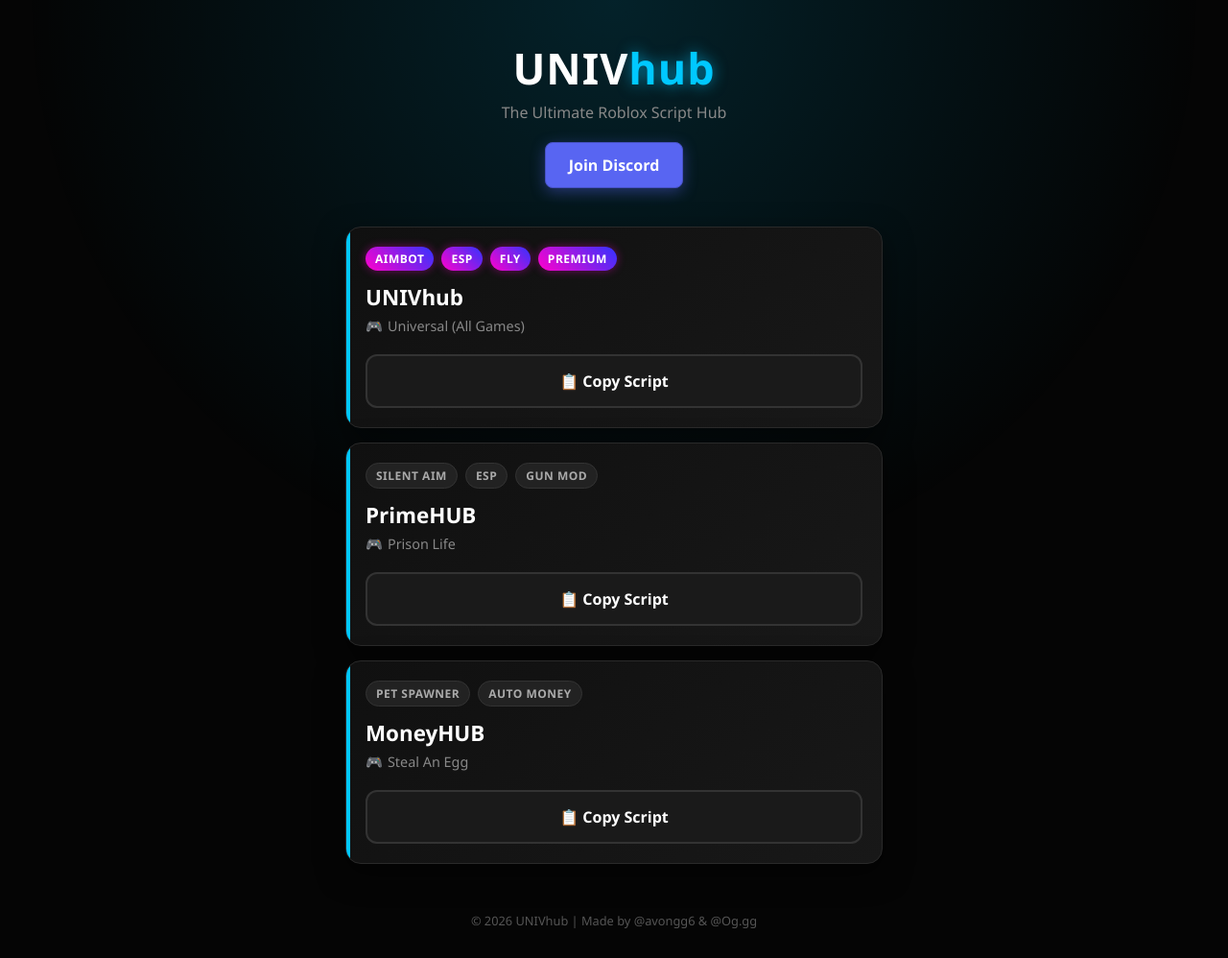
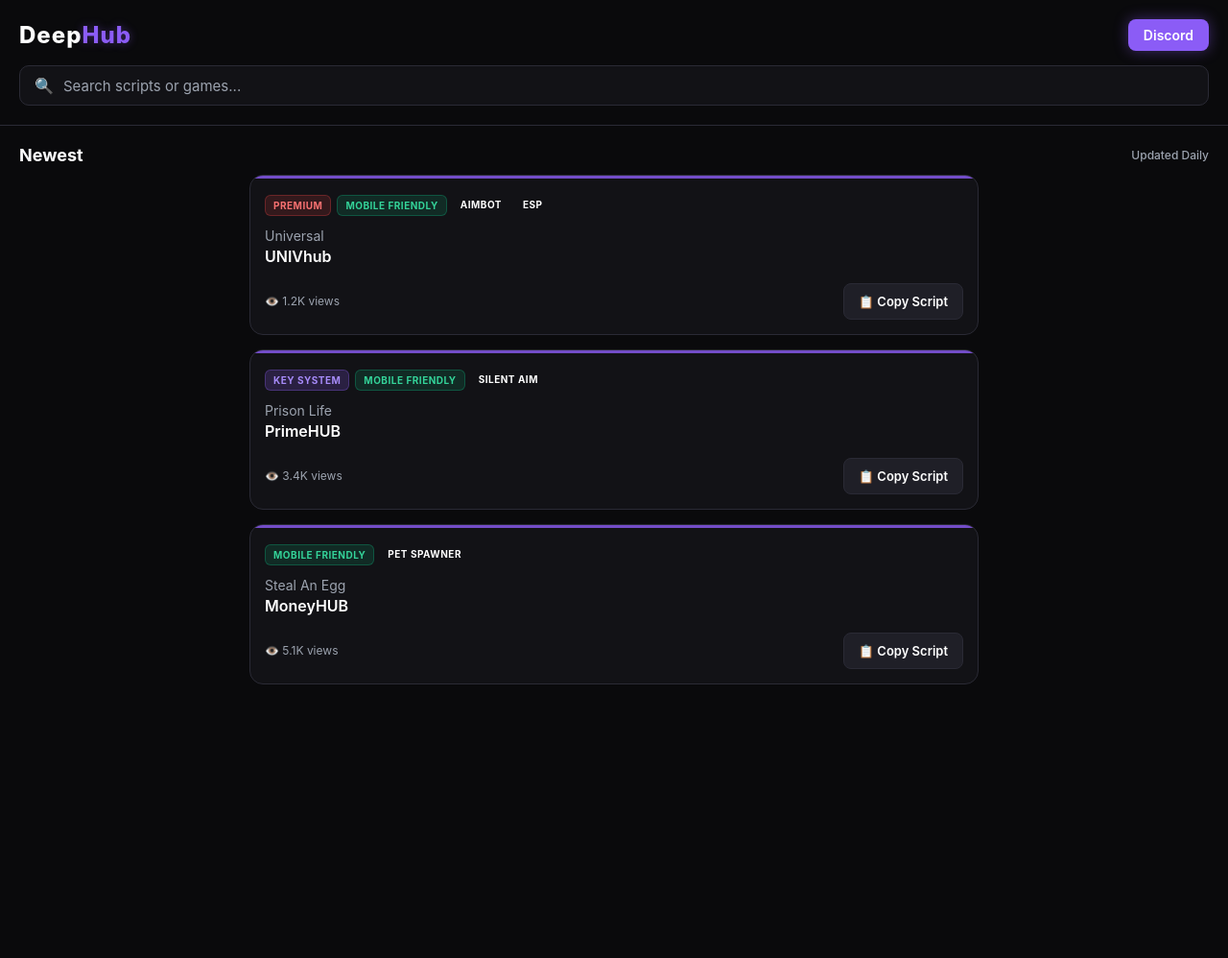
Before and after one commit to filip-prog/DeepHub, a plain HTML site: page index.html in a window 1280 px wide. Shown: the whole page at 96% size. After the commit the page ends 800 px from the top, so only its background shows below. Drawn offline with Linux system fonts and the light colour scheme.

Commit message:
Update index.html

```diff
--- a/index.html
+++ b/index.html
@@ -1,139 +1,163 @@
 <!DOCTYPE html>
-<html lang="ro">
+<html lang="en">
 <head>
     <meta charset="UTF-8">
-    <meta name="viewport" content="width=device-width, initial-scale=1.0, maximum-scale=1.0, user-scalable=no">
-    <title>UNIVhub | Premium Scripts</title>
+    <meta name="viewport" content="width=device-width, initial-scale=1.0">
+    <title>DeepHub | Premium Scripts</title>
     <style>
-        /* Setări de bază pentru mobil */
-        * { margin: 0; padding: 0; box-sizing: border-box; font-family: 'Segoe UI', Tahoma, Geneva, Verdana, sans-serif; -webkit-tap-highlight-color: transparent; }
-        body { background-color: #050505; color: #fff; min-height: 100vh; overflow-x: hidden; display: flex; flex-direction: column; }
+        /* Culori: Negru și Mov */
+        :root {
+            --bg-main: #0a0a0c;
+            --bg-card: #121216;
+            --bg-hover: #1a1a22;
+            --accent: #8b5cf6; /* Movul principal */
+            --accent-glow: rgba(139, 92, 246, 0.4);
+            --text-main: #ffffff;
+            --text-muted: #9ca3af;
+            --border: #2a2a35;
+        }
 
-        /* Efect de fundal (Glow) */
-        .glow-bg { position: fixed; top: 0; left: 0; width: 100%; height: 100%; background: radial-gradient(circle at 50% 0%, rgba(0, 200, 255, 0.15) 0%, transparent 60%); z-index: -1; pointer-events: none; }
+        * { margin: 0; padding: 0; box-sizing: border-box; font-family: -apple-system, BlinkMacSystemFont, 'Segoe UI', Roboto, sans-serif; -webkit-tap-highlight-color: transparent; }
+        body { background-color: var(--bg-main); color: var(--text-main); min-height: 100vh; overflow-x: hidden; }
 
-        /* Header */
-        header { text-align: center; padding: 40px 20px 20px 20px; }
-        h1 { font-size: 2.8rem; font-weight: 800; letter-spacing: 1px; margin-bottom: 5px; }
-        h1 span { color: #00c8ff; text-shadow: 0 0 15px rgba(0, 200, 255, 0.6); }
-        p.subtitle { color: #888; font-size: 1rem; margin-bottom: 20px; }
+        /* Header & Search */
+        header { padding: 20px; display: flex; flex-direction: column; gap: 15px; position: sticky; top: 0; background: var(--bg-main); z-index: 100; border-bottom: 1px solid var(--border); }
 
-        /* Banner Discord */
-        .discord-btn { display: inline-flex; align-items: center; justify-content: center; background-color: #5865F2; color: white; padding: 12px 24px; border-radius: 8px; text-decoration: none; font-weight: bold; font-size: 1rem; transition: 0.3s; box-shadow: 0 4px 15px rgba(88, 101, 242, 0.4); border: 1px solid #4752C4; }
+        .logo-area { display: flex; align-items: center; justify-content: space-between; }
+        .logo { font-size: 24px; font-weight: 800; letter-spacing: 1px; }
+        .logo span { color: var(--accent); text-shadow: 0 0 10px var(--accent-glow); }
+
+        .discord-btn { background: var(--accent); color: white; padding: 8px 16px; border-radius: 8px; text-decoration: none; font-weight: 600; font-size: 14px; box-shadow: 0 0 15px var(--accent-glow); transition: 0.2s; }
         .discord-btn:active { transform: scale(0.95); }
-        .discord-btn img { width: 20px; margin-right: 10px; }
 
-        /* Containerul pentru Scripturi */
-        .container { padding: 20px; display: flex; flex-direction: column; gap: 15px; max-width: 600px; margin: 0 auto; width: 100%; }
+        .search-bar { display: flex; align-items: center; background: var(--bg-card); border: 1px solid var(--border); border-radius: 10px; padding: 10px 15px; }
+        .search-bar input { background: transparent; border: none; color: white; width: 100%; outline: none; font-size: 15px; }
+        .search-bar input::placeholder { color: var(--text-muted); }
 
-        /* Cardul de Script (Design Premium) */
-        .card { background: linear-gradient(145deg, #101010, #181818); border: 1px solid #2a2a2a; border-radius: 16px; padding: 20px; position: relative; overflow: hidden; box-shadow: 0 10px 30px rgba(0,0,0,0.5); }
-        .card::before { content: ''; position: absolute; top: 0; left: 0; width: 4px; height: 100%; background: #00c8ff; border-radius: 4px 0 0 4px; }
+        /* Layout Secțiuni */
+        .section-title { padding: 20px 20px 10px 20px; font-size: 18px; font-weight: 700; display: flex; justify-content: space-between; align-items: center; }
+        .section-title span { font-size: 12px; color: var(--text-muted); font-weight: 500; }
 
-        /* Tag-uri */
-        .tags { display: flex; flex-wrap: wrap; gap: 8px; margin-bottom: 12px; }
-        .tag { background-color: #222; color: #aaa; font-size: 0.75rem; padding: 4px 10px; border-radius: 20px; border: 1px solid #333; font-weight: 600; text-transform: uppercase; letter-spacing: 0.5px; }
-        .tag.premium { background: linear-gradient(45deg, #ff00cc, #3333ff); color: #fff; border: none; box-shadow: 0 0 10px rgba(255, 0, 204, 0.4); }
+        /* Grid-ul de Carduri (ca pe rblxscripts) */
+        .container { padding: 0 20px 20px 20px; display: grid; grid-template-columns: 1fr; gap: 15px; max-width: 800px; margin: 0 auto; }
 
-        /* Titlu Script */
-        h2 { font-size: 1.4rem; margin-bottom: 5px; color: #fff; }
-        .game { color: #888; font-size: 0.9rem; margin-bottom: 20px; display: flex; align-items: center; }
-        .game::before { content: '🎮'; margin-right: 5px; }
+        /* Cardul de Script */
+        .card { background: var(--bg-card); border: 1px solid var(--border); border-radius: 14px; padding: 15px; display: flex; flex-direction: column; gap: 12px; transition: 0.2s; position: relative; overflow: hidden; }
+        .card:active { background: var(--bg-hover); border-color: var(--accent); }
 
-        /* Butonul de Copy (Mare pentru mobil) */
-        .copy-btn { display: flex; align-items: center; justify-content: center; width: 100%; padding: 15px; background-color: #1a1a1a; color: #fff; border: 2px solid #333; border-radius: 12px; font-size: 1rem; font-weight: 700; transition: 0.2s; cursor: pointer; }
-        .copy-btn:active { background-color: #00c8ff; color: #000; border-color: #00c8ff; transform: scale(0.98); }
+        /* Linia mov de sus */
+        .card::before { content: ''; position: absolute; top: 0; left: 0; width: 100%; height: 3px; background: var(--accent); opacity: 0.8; }
 
-        /* Starea de succes */
-        .copy-btn.success { background-color: #00ff88; color: #000; border-color: #00ff88; }
+        /* Header-ul Cardului (Tag-uri) */
+        .card-header { display: flex; flex-wrap: wrap; gap: 6px; margin-top: 5px; }
+        .tag { font-size: 10px; font-weight: 700; padding: 4px 8px; border-radius: 6px; text-transform: uppercase; letter-spacing: 0.5px; }
+        .tag.key { background: rgba(139, 92, 246, 0.2); color: #a78bfa; border: 1px solid rgba(139, 92, 246, 0.3); }
+        .tag.mobile { background: rgba(16, 185, 129, 0.15); color: #34d399; border: 1px solid rgba(16, 185, 129, 0.3); }
+        .tag.premium { background: rgba(239, 68, 68, 0.15); color: #f87171; border: 1px solid rgba(239, 68, 68, 0.3); }
 
-        /* Footer */
-        footer { text-align: center; padding: 30px; color: #555; font-size: 0.8rem; margin-top: auto; }
+        /* Titlu Card */
+        .card h3 { font-size: 16px; font-weight: 600; line-height: 1.3; color: white; }
+        .card h3 span { color: var(--text-muted); font-weight: 400; font-size: 14px; display: block; margin-bottom: 2px;}
+
+        /* Footer-ul Cardului (Buton + Views) */
+        .card-footer { display: flex; justify-content: space-between; align-items: center; margin-top: 5px; }
+        .views { font-size: 12px; color: var(--text-muted); display: flex; align-items: center; gap: 5px; }
+
+        .copy-btn { background: #1f1f27; color: white; border: 1px solid var(--border); padding: 10px 15px; border-radius: 8px; font-size: 13px; font-weight: 600; transition: 0.2s; cursor: pointer; display: flex; align-items: center; gap: 5px;}
+        .copy-btn:active { background: var(--accent); border-color: var(--accent); transform: scale(0.95); }
+        .copy-btn.success { background: #10b981; border-color: #10b981; }
+
+        /* Ascunde scrollbar-ul orizontal pe mobil */
+        ::-webkit-scrollbar { width: 0; height: 0; }
     </style>
 </head>
 <body>
 
-    <div class="glow-bg"></div>
-
     <header>
-        <h1>UNIV<span>hub</span></h1>
-        <p class="subtitle">The Ultimate Roblox Script Hub</p>
-        <a href="https://discord.gg/QN9yTgzJNQ" class="discord-btn" target="_blank">
-            Join Discord
-        </a>
+        <div class="logo-area">
+            <div class="logo">Deep<span>Hub</span></div>
+            <a href="https://discord.gg/QN9yTgzJNQ" class="discord-btn">Discord</a>
+        </div>
+        <div class="search-bar">
+            <span style="margin-right: 10px; color: var(--text-muted);">🔍</span>
+            <input type="text" placeholder="Search scripts or games...">
+        </div>
     </header>
 
-    <div class="container" id="scripts-container">
-        <!-- Scripturile vor fi injectate aici de JavaScript -->
+    <div class="section-title">
+        Newest <span>Updated Daily</span>
     </div>
 
-    <footer>
-        <p>© 2026 UNIVhub | Made by @avongg6 & @Og.gg</p>
-    </footer>
+    <div class="container" id="scripts-container">
+        <!-- Scripturile vor fi injectate aici -->
+    </div>
 
     <script>
         // AICI PUI SCRIPTURILE TALE
         const scripts = [
             {
                 name: "UNIVhub",
-                game: "Universal (All Games)",
-                tags: ["Aimbot", "ESP", "Fly", "Premium"],
-                isPremium: true,
-                // AICI PUI LINK-UL DE LA GITHUB CAND E GATA SCRIPTUL
+                game: "Universal",
+                tags: ["Premium", "Mobile Friendly", "Aimbot", "ESP"],
+                views: "1.2K",
                 code: 'loadstring(game:HttpGet("https://raw.githubusercontent.com/filip-prog/HussHubV2/main/UNIVhub.lua"))()'
             },
             {
                 name: "PrimeHUB",
                 game: "Prison Life",
-                tags: ["Silent Aim", "ESP", "Gun Mod"],
-                isPremium: false,
+                tags: ["Key System", "Mobile Friendly", "Silent Aim"],
+                views: "3.4K",
                 code: 'loadstring(game:HttpGet("https://raw.githubusercontent.com/filip-prog/fuzzy-octo-train/main/main.lua"))()'
             },
             {
                 name: "MoneyHUB",
                 game: "Steal An Egg",
-                tags: ["Pet Spawner", "Auto Money"],
-                isPremium: false,
+                tags: ["Mobile Friendly", "Pet Spawner"],
+                views: "5.1K",
                 code: 'loadstring(game:HttpGet("https://raw.githubusercontent.com/filip-prog/Steal-a-egg/main/main.lua"))()'
             }
         ];
 
         const container = document.getElementById('scripts-container');
 
-        // Generăm cardurile
         scripts.forEach((script, index) => {
             const card = document.createElement('div');
             card.className = 'card';
 
-            // Generăm tag-urile
             let tagsHTML = '';
             script.tags.forEach(tag => {
-                tagsHTML += `<span class="tag ${script.isPremium ? 'premium' : ''}">${tag}</span>`;
+                let tagClass = 'tag';
+                if (tag === 'Key System') tagClass += ' key';
+                if (tag === 'Mobile Friendly') tagClass += ' mobile';
+                if (tag === 'Premium') tagClass += ' premium';
+                tagsHTML += `<span class="${tagClass}">${tag}</span>`;
             });
 
-            // Construim HTML-ul
             card.innerHTML = `
-                <div class="tags">${tagsHTML}</div>
-                <h2>${script.name}</h2>
-                <div class="game">${script.game}</div>
-                <button class="copy-btn" id="btn-${index}">📋 Copy Script</button>
+                <div class="card-header">
+                    ${tagsHTML}
+                </div>
+                <h3>
+                    <span>${script.game}</span>
+                    ${script.name}
+                </h3>
+                <div class="card-footer">
+                    <div class="views">👁️ ${script.views} views</div>
+                    <button class="copy-btn" id="btn-${index}">📋 Copy Script</button>
+                </div>
             `;
 
             container.appendChild(card);
 
-            // Adăugăm acțiunea pentru buton
             const btn = document.getElementById(`btn-${index}`);
             btn.addEventListener('click', () => {
                 navigator.clipboard.writeText(script.code).then(() => {
                     btn.textContent = "✅ Copied!";
                     btn.classList.add('success');
-
                     setTimeout(() => {
                         btn.textContent = "📋 Copy Script";
                         btn.classList.remove('success');
                     }, 2000);
-                }).catch(err => {
-                    alert("Eroare la copiere. Incearca din nou.");
                 });
             });
         });
```
